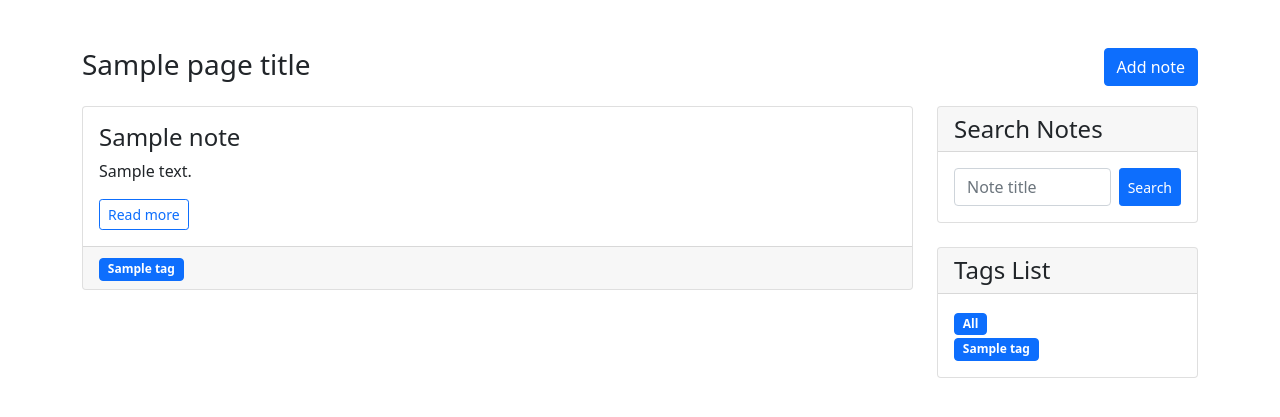
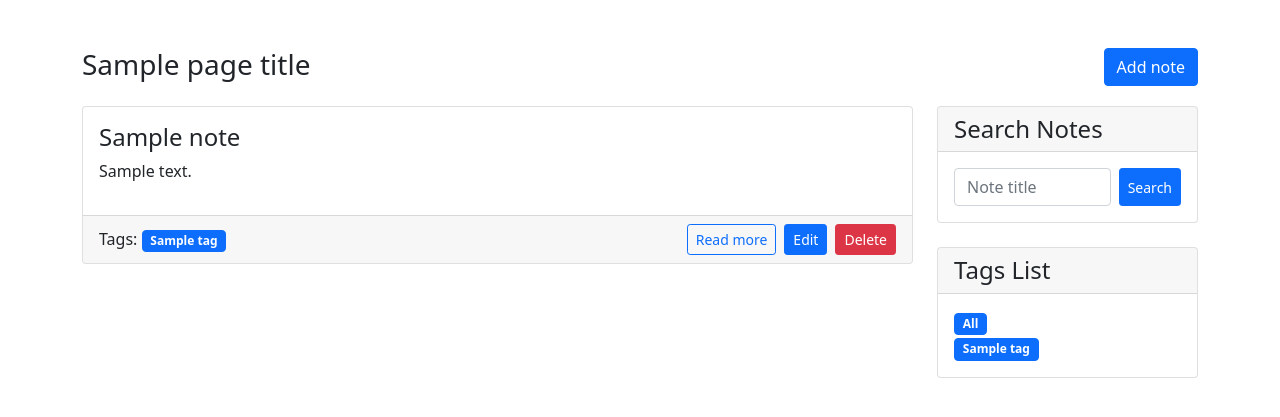
Before and after one commit to kravtsov-s-o/django-personal-assistant, a Django app: template personal_assistant/notes_app/templates/notes_app/note_list.html in a window 1280 px wide. Shown: the part 57-474 px from the top of the page. Run offline with Django 3.2, Linux system fonts and the light colour scheme; the template is opened without the code that fills it: most values are stand-ins (such as "Sample title", 1, 10 or a date in 2020).

Commit message:
three buttons on the list

```diff
--- a/personal_assistant/notes_app/templates/notes_app/note_list.html
+++ b/personal_assistant/notes_app/templates/notes_app/note_list.html
@@ -17,15 +17,22 @@
         <div class="card mb-4">
             <div class="card-body">
                 <h2 class="h4">
-                    <a class="text-decoration-none text-dark" href="{% url 'note-detail' pk=note.pk %}">{{ note.title }}</a></h2>
+                    <a class="text-decoration-none text-dark" href="{% url 'note-detail' pk=note.pk %}">{{ note.title }}</a>
+                </h2>
                 <p>{{ note.content|truncatechars:50 }}</p>
-                <p class="mb-0 mt-3">
-                    <a href="{% url 'note-detail' pk=note.pk %}" class="btn btn-sm btn-outline-primary">Read more</a></p>
             </div>
-            <div class="card-footer">
-                {% for tag in note.tags.all %}
-                <a href="{% url 'notes-by-tag' tag_name=tag.name %}" class="badge btn btn-sm btn-primary">{{ tag.name }}</a>
-                {% endfor %}
+            <div class="card-footer d-flex justify-content-between align-items-center">
+                <div>
+                    Tags:
+                    {% for tag in note.tags.all %}
+                        <a href="{% url 'notes-by-tag' tag_name=tag.name %}" class="badge btn btn-sm btn-primary">{{ tag.name }}</a>
+                    {% endfor %}
+                </div>
+                <div class="d-flex gap-2">
+                    <a href="{% url 'note-detail' pk=note.pk %}" class="btn btn-sm btn-outline-primary">Read more</a>
+                    <a href="{% url 'edit-note' pk=note.pk %}" class="btn btn-sm btn-primary">Edit</a>
+                    <a href="{% url 'delete-note' pk=note.pk %}" class="btn btn-sm btn-danger">Delete</a>
+                </div>
             </div>
         </div>
         {% endfor %}
@@ -73,8 +80,7 @@
                     <li><a href="{% url 'note-list' %}" class="badge btn btn-primary">All</a></li>
                     {% for tag in all_tags %}
                     <li>
-                        <a href="{% url 'notes-by-tag' tag_name=tag.name %}"
-                           class="badge btn btn-primary">{{ tag.name }}</a>
+                        <a href="{% url 'notes-by-tag' tag_name=tag.name %}" class="badge btn btn-primary">{{ tag.name }}</a>
                     </li>
                     {% endfor %}
                 </ul>
```
